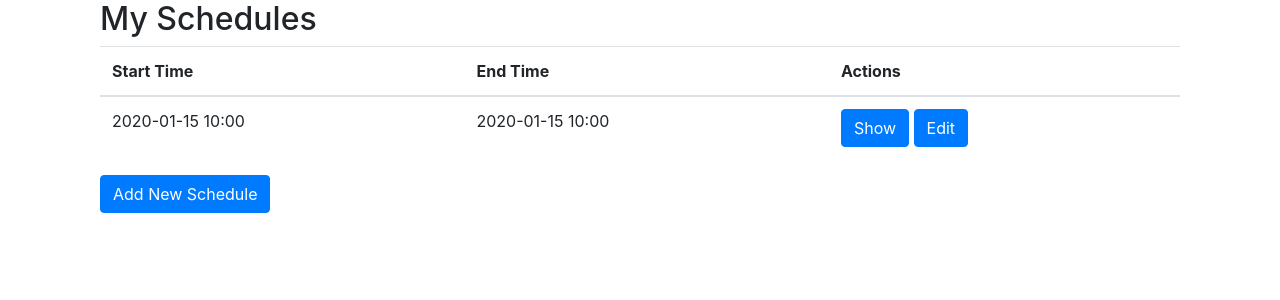
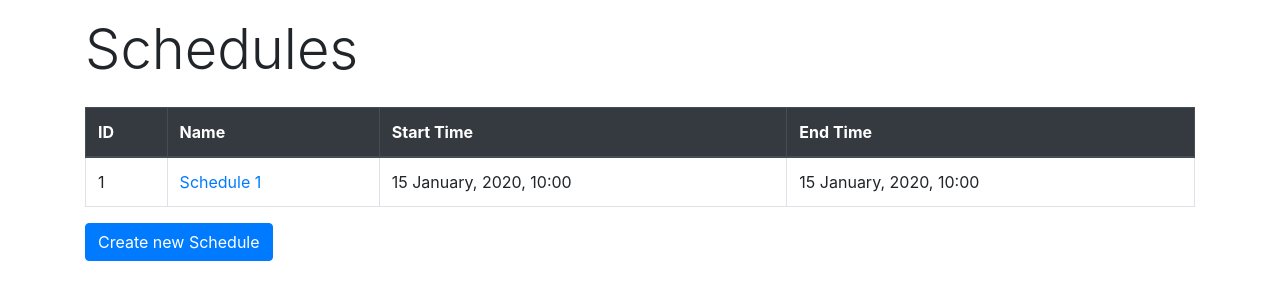
Before and after one commit to shaunsim15/comp-3005, a Python web app: template fitness_club/templates/schedule/index.html in a window 1280 px wide. Shown: the part 56-356 px from the top of the page. Run offline with Jinja, Linux system fonts and the light colour scheme; the template is opened without the code that fills it: most values are stand-ins (such as "Sample title", 1, 10 or a date in 2020).

Commit message:
clean ups

```diff
--- a/fitness_club/templates/schedule/edit.html
+++ b/fitness_club/templates/schedule/edit.html
@@ -1,5 +1,7 @@
 {% extends "base.html" %}
 {% block content %}
+
+<h4 class="display-4 py-3 mx-auto">Edit Schedule</h4>
 
 <form method="POST" action="{{ url_for('schedule.update_schedule', start_time_str=schedule.start_time) }}">
     {{ form.hidden_tag() }}
--- a/fitness_club/templates/schedule/index.html
+++ b/fitness_club/templates/schedule/index.html
@@ -1,29 +1,29 @@
 {% extends "base.html" %}
+{% block title %}Schedules{% endblock %}
+{% block content %}
 
-{% block content %}
-<div class="container">
-    <h2>My Schedules</h2>
-    <table class="table">
-        <thead>
+<h3 class="display-4 py-3 mx-auto">Schedules</h3>
+
+<table class="table table-bordered">
+    <thead class="thead-dark">
         <tr>
+            <th>ID</th>
+            <th>Name</th>
             <th>Start Time</th>
             <th>End Time</th>
-                <th>Actions</th>
         </tr>
     </thead>
     <tbody>
         {% for schedule in schedules %}
         <tr>
-                <td>{{ schedule.start_time.strftime('%Y-%m-%d %H:%M') }}</td>
-                <td>{{ schedule.end_time.strftime('%Y-%m-%d %H:%M') }}</td>
-                <td>
-                    <a href="{{ url_for('schedule.show_schedule', start_time_str=schedule.start_time) }}" class="btn btn-primary" >Show</a>
-                    <a href="{{ url_for('schedule.edit_schedule', start_time_str=schedule.start_time) }}" class="btn btn-primary" >Edit</a>
-                </td>
+            <td>{{ loop.index }}</td>
+            <td><a href="{{ url_for('schedule.show_schedule', start_time_str=schedule.start_time) }}">Schedule {{ loop.index }}</a></td>
+            <td>{{ schedule.start_time.strftime('%d %B, %Y, %H:%M') }}</td>
+            <td>{{ schedule.end_time.strftime('%d %B, %Y, %H:%M') }}</td>
         </tr>
         {% endfor %}
     </tbody>
 </table>
-    <a href="{{ url_for('schedule.new_schedule') }}" class="btn btn-primary">Add New Schedule</a>
-</div>
+<a class="btn btn-primary" href="{{ url_for('schedule.new_schedule') }}" role="button">Create new Schedule</a>
+
 {% endblock %}
--- a/fitness_club/templates/schedule/new.html
+++ b/fitness_club/templates/schedule/new.html
@@ -1,6 +1,9 @@
 {% extends "base.html" %}
 {% block title %}New Schedule{% endblock %}
 {% block content %}
+
+<h4 class="display-4 py-3 mx-auto">Create a New Schedule</h4>
+
 <form method="POST" action="{{ url_for('schedule.create_schedule') }}">
     {{ form.hidden_tag() }}
     <div class="form-group">
```
Lines whose indentation alone changed are shown as unchanged.
